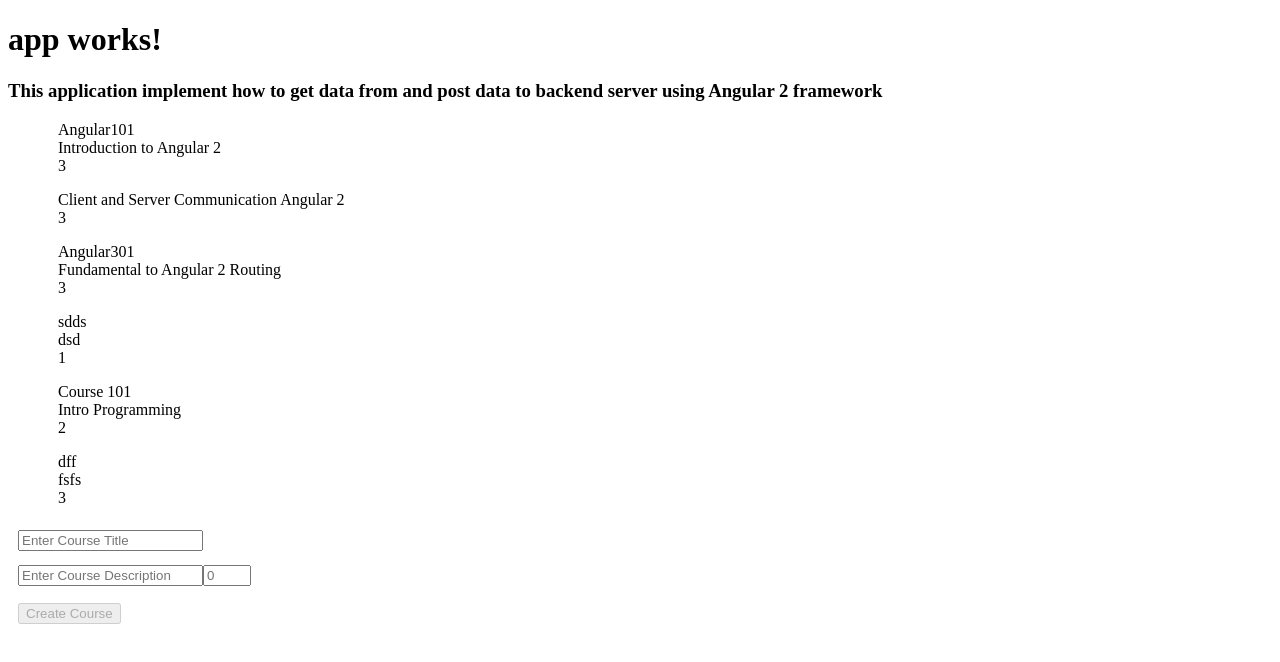
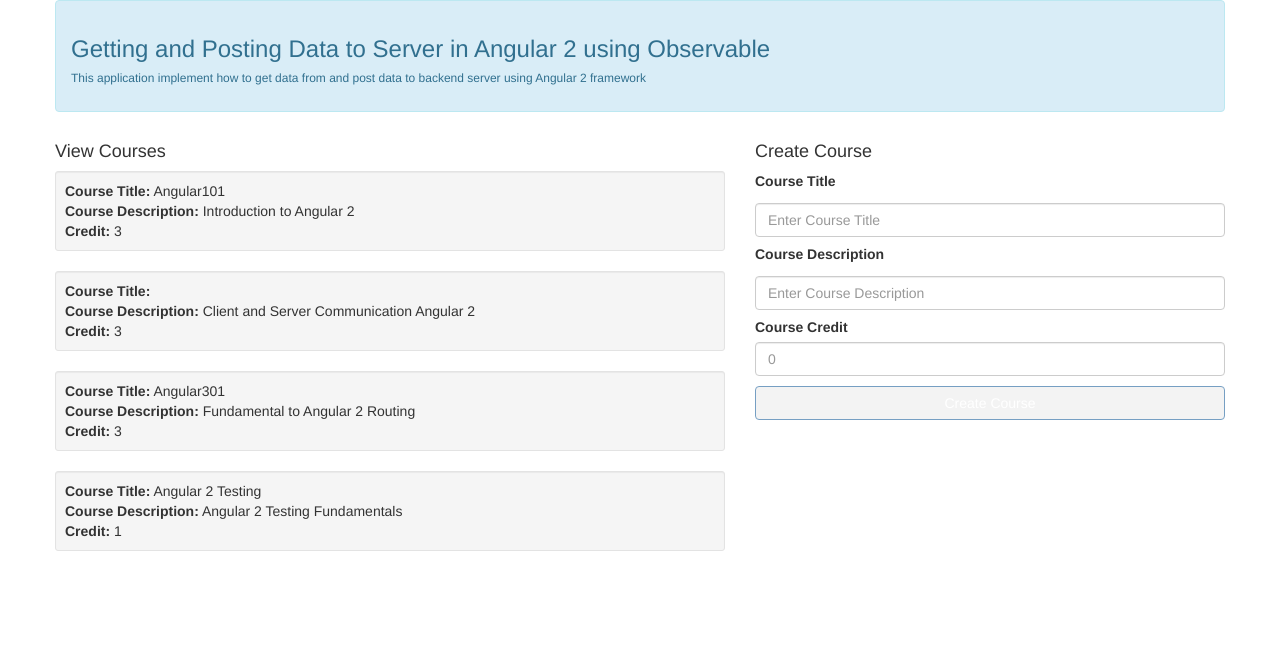
Before and after one commit to cyril-ui-developer/angular2-http-observables, an Angular app: page / in a window 1280 px wide. Shown: the top 662 px of the page. Built offline with nearby package versions, Linux system fonts and the light colour scheme; data requests are answered from the project's data file.

Commit message:
modify form control and added bootstrap styling

```diff
--- a/angular-cli.json
+++ b/angular-cli.json
@@ -18,7 +18,8 @@
       "tsconfig": "tsconfig.json",
       "prefix": "app",
       "styles": [
-        "styles.css"
+        "styles.css",
+         "../node_modules/bootstrap/dist/css/bootstrap.min.css"
       ],
       "scripts": [],
       "environments": {
--- a/db.json
+++ b/db.json
@@ -19,22 +19,10 @@
       "courseCredit": 3
     },
     {
-      "courseTitle": "sdds",
-      "courseDescription": "dsd",
+      "courseTitle": "Angular 2 Testing",
+      "courseDescription": "Angular 2 Testing Fundamentals",
       "courseCredit": 1,
       "id": 4
-    },
-    {
-      "courseTitle": "Course 101",
-      "courseDescription": "Intro Programming",
-      "courseCredit": 2,
-      "id": 5
-    },
-    {
-      "courseTitle": "dff",
-      "courseDescription": "fsfs",
-      "courseCredit": 3,
-      "id": 6
     }
   ]
 }
--- a/package.json
+++ b/package.json
@@ -20,6 +20,7 @@
     "@angular/platform-browser": "^2.3.1",
     "@angular/platform-browser-dynamic": "^2.3.1",
     "@angular/router": "^3.3.1",
+    "bootstrap": "^3.3.7",
     "core-js": "^2.4.1",
     "rxjs": "^5.0.1",
     "ts-helpers": "^1.1.1",
--- a/src/app/app.component.css
+++ b/src/app/app.component.css
@@ -1,11 +1,11 @@
-section{
+/*section{
     margin:10px
   }
   .half-page {
      width:300px;
      margin:10px;
 
-  }
+  }*/
   input[type="text"]{
       margin: 7px 0px;
 
--- a/src/app/app.component.html
+++ b/src/app/app.component.html
@@ -1,29 +1,41 @@
-<h1>
+<section class="container">
+<section class="row">
+<header class="col-md-12 alert alert-info">
+<h3 class="">
   {{title}}
-</h1>
+</h3>
 
-<h3>
+<h6>
   {{description}}
-</h3>
-<h3 *ngIf="errorMsg === 'Not Found'">
-  The backend server returns error : {{errorMsg}}
-</h3>
-<section>
-<ul *ngFor=" let course of courses">
-   <li>{{course.courseTitle}}</li>
-  <li>{{course.courseDescription}}</li>
-  <li>{{course.courseCredit}}</li>
+</h6>
+</header>
+<section class="row">
+  <article class="col-md-7">
+    <h3 *ngIf="errorMsg === 'Not Found'">
+    The backend server returns error : {{errorMsg}}
+    </h3>
+    <h4>View Courses</h4>
 
-</ul>
+    <ul *ngFor=" let course of courses" class="well well-sm">
+    <li><strong>Course Title:</strong> {{course.courseTitle}}</li>
+    <li><strong>Course Description:</strong> {{course.courseDescription}}</li>
+    <li><strong> Credit: </strong>{{course.courseCredit}}</li>
+    </ul>
+    </article>
 
+
+    <article class="col-md-5">
+     <h4>Create Course</h4>
+        <form #valForm="ngForm" (ngSubmit)="addCourse(valForm.value);" >
+        <label>Course Title</label>
+        <input class="form-control" type="text"  name="courseTitle"  ngModel placeholder="Enter Course Title" required>
+        <label>Course Description</label>
+        <input class="form-control"type="text" name="courseDescription" ngModel placeholder="Enter Course Description" required>
+        <label>Course Credit</label>
+        <input class="form-control"type="number" name="courseCredit" ngModel placeholder="0"  min="0" max="3" required>
+        <input class="form-control btn btn-primary"  type="submit" value="Create Course" [disabled]="!valForm.form.valid"
+        >
+      </form>
+  </article>
 </section>
-<section class="half-page">
-           <form #valForm="ngForm" (ngSubmit)="addCourse(valForm.value); " >
-            <input class="form-control" type="text"  name="courseTitle"  ngModel placeholder="Enter Course Title" required>
-            <input class="form-control"type="text" name="courseDescription" ngModel placeholder="Enter Course Description" required>
-            <input class="form-control"type="number" name="courseCredit" ngModel placeholder="0"  min="0" max="3" required>
-            <input class="form-control btn btn-primary" type="submit" value="Create Course" [disabled]="!valForm.form.valid"
-             >
-            <br><br>
-           </form>
 </section>
--- a/src/app/app.component.ts
+++ b/src/app/app.component.ts
@@ -8,8 +8,8 @@ import { AppService } from './app.service';
   styleUrls: ['./app.component.css']
 })
 export class AppComponent implements OnInit{
-  title = 'app works!';
- description = "This application implement how to get data from and post data to backend server using Angular 2 framework";
+  title = 'Getting and Posting Data to Server in Angular 2 using Observable';
+  description = "This application implement how to get data from and post data to backend server using Angular 2 framework";
   courses = [];
   errorMsg :string;
   errorFlag: boolean = false;
@@ -27,12 +27,13 @@ export class AppComponent implements OnInit{
 
 
     addCourse(course: AppModel) {
-//  if (!name) { return; }
-  this.appService.createCourse(course)
+    this.appService.createCourse(course)
                    .subscribe(
                               (course)  => {this.courses.push(course)},
                               (error) =>  {this.errorMsg = error}
+
                      );
+
 }
 
   ngOnInit(){
--- a/src/app/app.service.ts
+++ b/src/app/app.service.ts
@@ -9,15 +9,14 @@ import 'rxjs/add/observable/throw';
 
 @Injectable()
 export class AppService {
-endpointUrl ="http://localhost:3000/courses";
 
+private endpointUrl ="http://localhost:3000/courses";
 
   constructor(private http:Http) {
-    this.getCourses();
+
   }
 
    getCourses(): Observable<AppModel[]> {
-
     return this.http.get(this.endpointUrl )
                     .map((response: Response) => {
                       const result = response.json();
```
